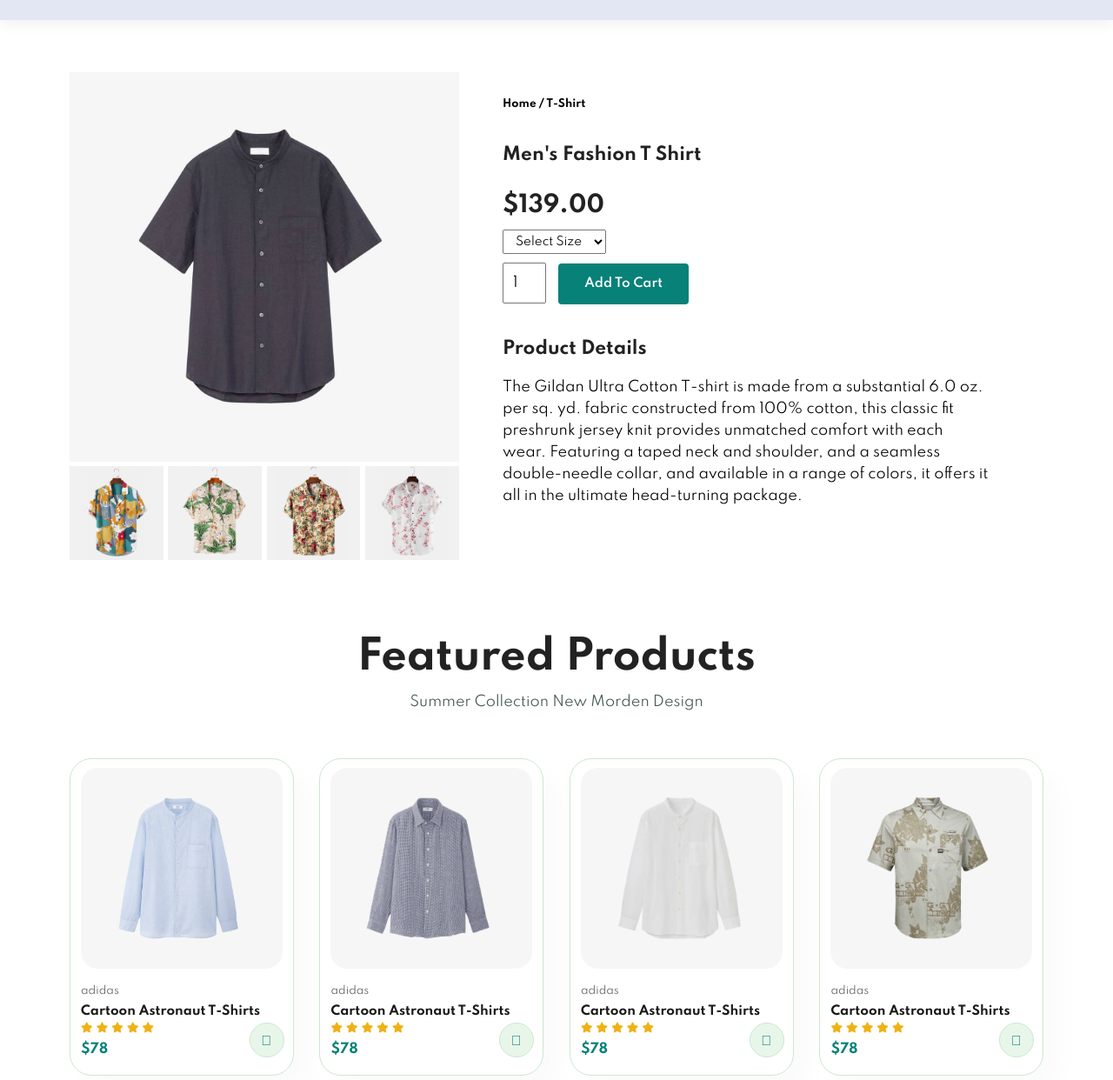
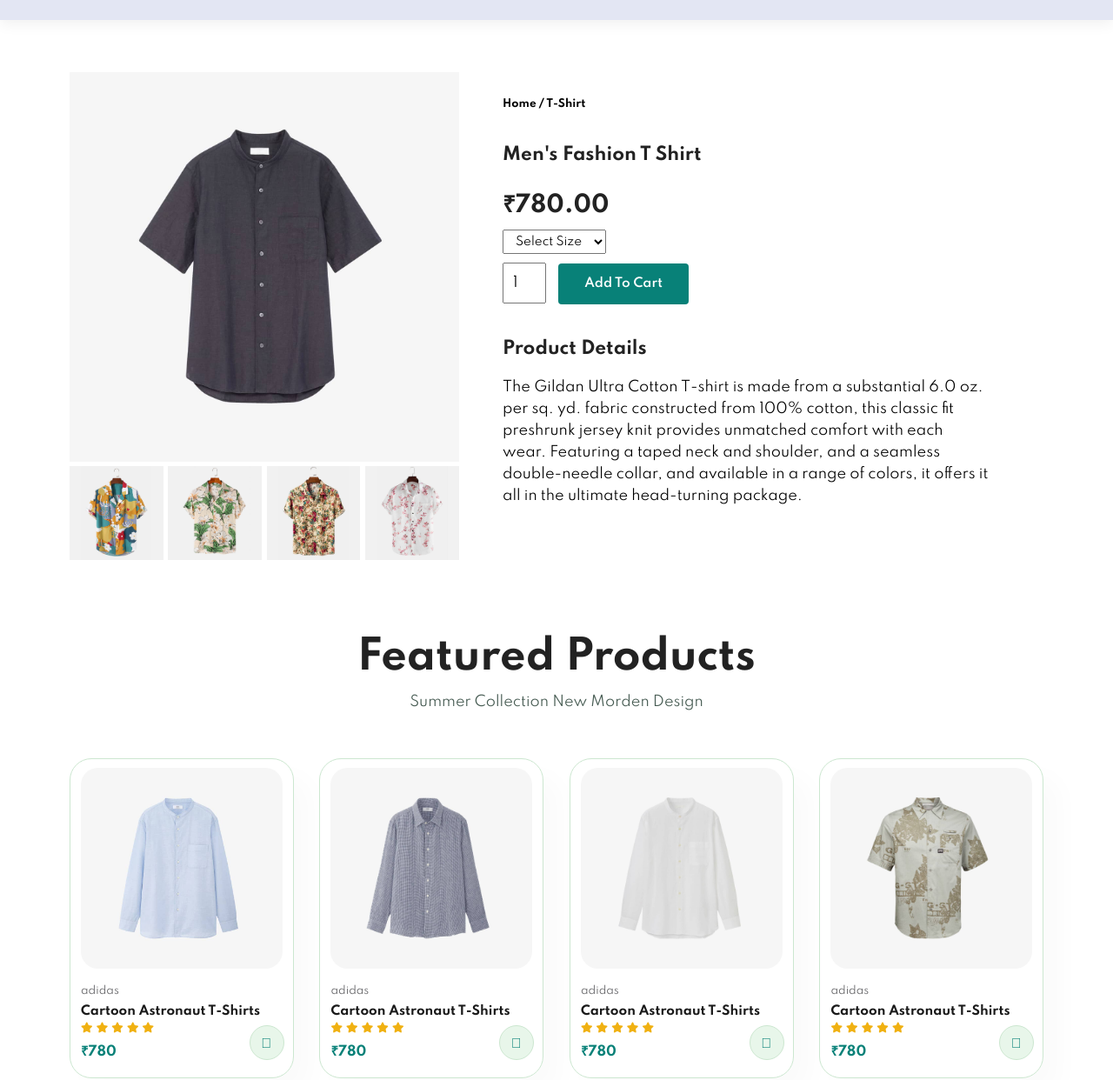
Before and after one commit to samyakx/coolkartshop, a plain HTML site: page product16.html in a window 1280 px wide. Shown: the part 72-1314 px from the top of the page at 87% size. Drawn offline with Linux system fonts and the light colour scheme.

Commit message:
Update product16.html

```diff
--- a/product16.html
+++ b/product16.html
@@ -56,7 +56,7 @@
         <div class="single-pro-details">
             <h6>Home / T-Shirt</h6>
             <h4>Men's Fashion T Shirt</h4>
-            <h2>$139.00</h2>
+            <h2>₹780.00</h2>
             <select>
               <option>Select Size</option>
               <option>XL</option>
@@ -87,7 +87,7 @@
                         <i class="fas fa-star"></i>
                         <i class="fas fa-star"></i>
                     </div>
-                    <h4>$78</h4>
+                    <h4>₹780</h4>
                 </div>
                 <a href="#"><i class="fal fa-shopping-cart cart"></i></a>
             </div>
@@ -103,7 +103,7 @@
                         <i class="fas fa-star"></i>
                         <i class="fas fa-star"></i>
                     </div>
-                    <h4>$78</h4>
+                    <h4>₹780</h4>
                 </div>
                 <a href="#"><i class="fal fa-shopping-cart cart"></i></a>
             </div>
@@ -119,7 +119,7 @@
                         <i class="fas fa-star"></i>
                         <i class="fas fa-star"></i>
                     </div>
-                    <h4>$78</h4>
+                    <h4>₹780</h4>
                 </div>
                 <a href="#"><i class="fal fa-shopping-cart cart"></i></a>
             </div>
@@ -135,7 +135,7 @@
                         <i class="fas fa-star"></i>
                         <i class="fas fa-star"></i>
                     </div>
-                    <h4>$78</h4>
+                    <h4>₹780</h4>
                 </div>
                 <a href="#"><i class="fal fa-shopping-cart cart"></i></a>
             </div>
```
